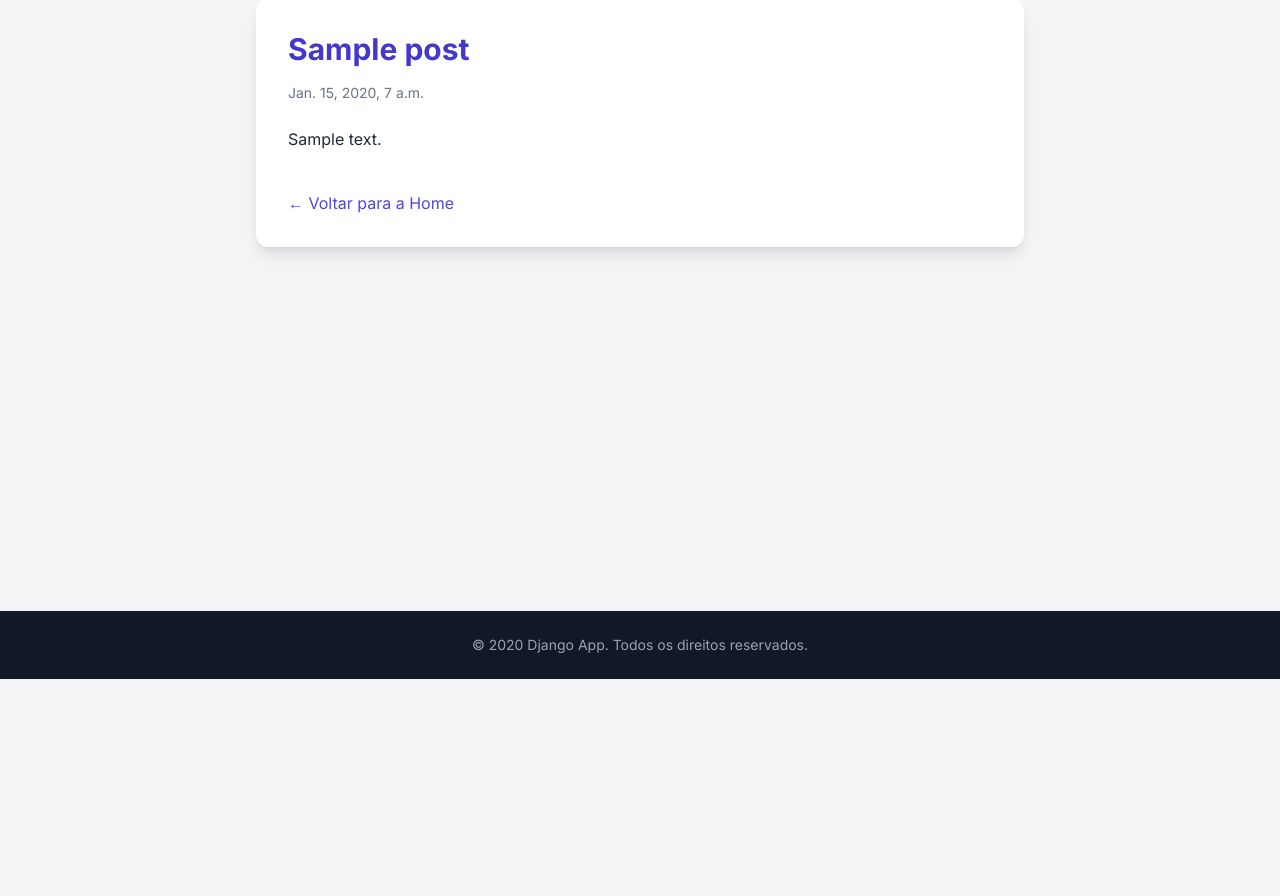
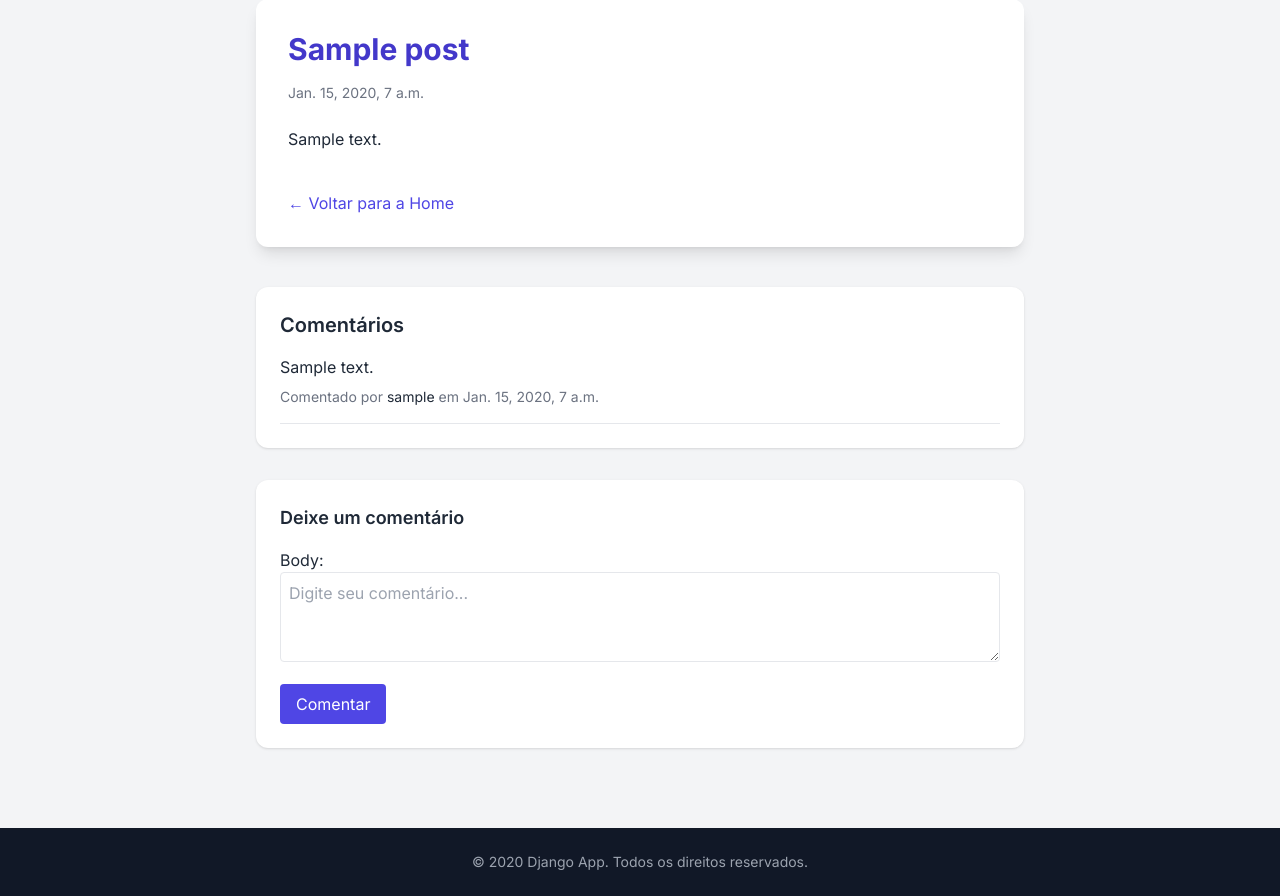
Before and after one commit to matheus98g/django1, a Django app: template projeto_django/aplicativo_django/templates/post_detail.html in a window 1280 px wide. Shown: the part 121-1017 px from the top of the page. Before the commit the page ends 800 px from the top, so only its background shows below. Run offline with Django 5.2, Linux system fonts and the light colour scheme; tables that the repository leaves empty hold one stand-in row (values such as "Sample post"); the template is opened without the code that fills it: values that come from a table or form of the project are taken from there, most other values are stand-ins (such as "Sample title", 1, 10 or a date in 2020); some libraries are stand-ins or nearby versions.

Commit message:
adicionado modulo de comentarios

```diff
--- a/projeto_django/aplicativo_django/forms.py
+++ b/projeto_django/aplicativo_django/forms.py
@@ -1,5 +1,6 @@
 from django import forms
 from .models import Posts
+from .models import Comment
 
 class PostForm(forms.ModelForm):
     class Meta:
@@ -9,3 +10,11 @@ class PostForm(forms.ModelForm):
             'title': forms.TextInput(attrs={'class': 'rounded-lg border border-gray-300 p-2', 'placeholder': 'Título'}),
             'body': forms.Textarea(attrs={'class': 'rounded-lg border border-gray-300 p-2', 'placeholder': 'Conteúdo'}),
         }
+
+class CommentForm(forms.ModelForm):
+    class Meta:
+        model = Comment
+        fields = ['body']
+        widgets = {
+            'body': forms.Textarea(attrs={'rows': 3, 'class': 'w-full p-2 border rounded', 'placeholder': 'Digite seu comentário...'}),
+        }
--- a/projeto_django/aplicativo_django/models.py
+++ b/projeto_django/aplicativo_django/models.py
@@ -9,3 +9,13 @@ class Posts(models.Model):
 
     def __str__(self):
         return self.title
+
+class Comment(models.Model):
+    post = models.ForeignKey(Posts, related_name='comments', on_delete=models.CASCADE)
+    author = models.ForeignKey(User, on_delete=models.CASCADE)
+    body = models.TextField()
+    created_at = models.DateTimeField(auto_now_add=True)
+
+
+    def __str__(self):
+        return f'{self.author.username} em {self.post.title}'
--- a/projeto_django/aplicativo_django/templates/home.html
+++ b/projeto_django/aplicativo_django/templates/home.html
@@ -18,6 +18,9 @@
     <a href="{% url 'post_detail' post.id %}" class="text-indigo-600 font-medium hover:underline mt-6 block">
       <h2 class="text-xl font-semibold mb-2 text-indigo-600">{{ post.title }}</h2>
       <p class="text-gray-700 text-sm mb-4">{{ post.body|truncatewords:30 }}</p>
+      <p class="text-gray-500 text-xs italic">
+        Comentários: {{ post.comments.count }}
+      </p>
       <div class="mt-auto">
         <div class="text-gray-500 text-xs mt-2">
           <i class="fa-regular fa-calendar-alt mr-1"></i>{{ post.created_at }}
--- a/projeto_django/aplicativo_django/templates/post_detail.html
+++ b/projeto_django/aplicativo_django/templates/post_detail.html
@@ -1,19 +1,55 @@
 {% extends 'base.html' %}
 
 {% block content %}
-
 <main class="container mx-auto px-4 py-10">
   <article class="bg-white rounded-xl shadow-lg p-8 max-w-3xl mx-auto">
     <h2 class="text-3xl font-bold text-indigo-700 mb-4">{{ post.title }}</h2>
-      <p class="text-sm text-gray-500 mb-6">
-        {{ post.created_at }}
-      </p>
+    <p class="text-sm text-gray-500 mb-6">{{ post.created_at }}</p>
     <div class="prose max-w-none text-gray-800">
       {{ post.body|linebreaks }}
     </div>
+
     <div class="mt-10">
       <a href="{% url 'home' %}" class="text-indigo-600 hover:underline">&larr; Voltar para a Home</a>
     </div>
   </article>
+
+  <!-- Comentários -->
+  <section class="max-w-3xl mx-auto mt-10 bg-white rounded-xl shadow p-6">
+    <h3 class="text-xl font-semibold mb-4 text-gray-800">Comentários</h3>
+
+    {% if post.comments.all %}
+      <ul class="space-y-4">
+        {% for comment in post.comments.all %}
+          <li class="border-b pb-4">
+            <p class="text-gray-700">{{ comment.body|linebreaks }}</p>
+            <div class="text-sm text-gray-500 mt-2">
+              Comentado por <span class="font-medium text-gray-800">{{ comment.author.username }}</span> em {{ comment.created_at }}
+            </div>
+          </li>
+        {% endfor %}
+      </ul>
+    {% else %}
+      <p class="text-gray-500">Nenhum comentário ainda. Seja o primeiro a comentar!</p>
+    {% endif %}
+  </section>
+
+  <!-- Formulário de novo comentário -->
+  <section class="max-w-3xl mx-auto mt-8 bg-white rounded-xl shadow p-6">
+    <h4 class="text-lg font-semibold mb-4 text-gray-800">Deixe um comentário</h4>
+    <form method="post">
+      {% csrf_token %}
+      <div class="mb-4">
+        {{ form.body.label_tag }}
+        {{ form.body }}
+        {% if form.body.errors %}
+          <p class="text-sm text-red-600 mt-1">{{ form.body.errors.0 }}</p>
+        {% endif %}
+      </div>
+      <div>
+        <button type="submit" class="bg-indigo-600 text-white px-4 py-2 rounded hover:bg-indigo-700">Comentar</button>
+      </div>
+    </form>
+  </section>
 </main>
 {% endblock %}
```
Also changed, not shown: projeto_django/aplicativo_django/views.py (+20 -1 lines), projeto_django/aplicativo_django/migrations/0003_comment.py (added). Lines whose indentation alone changed are shown as unchanged.
